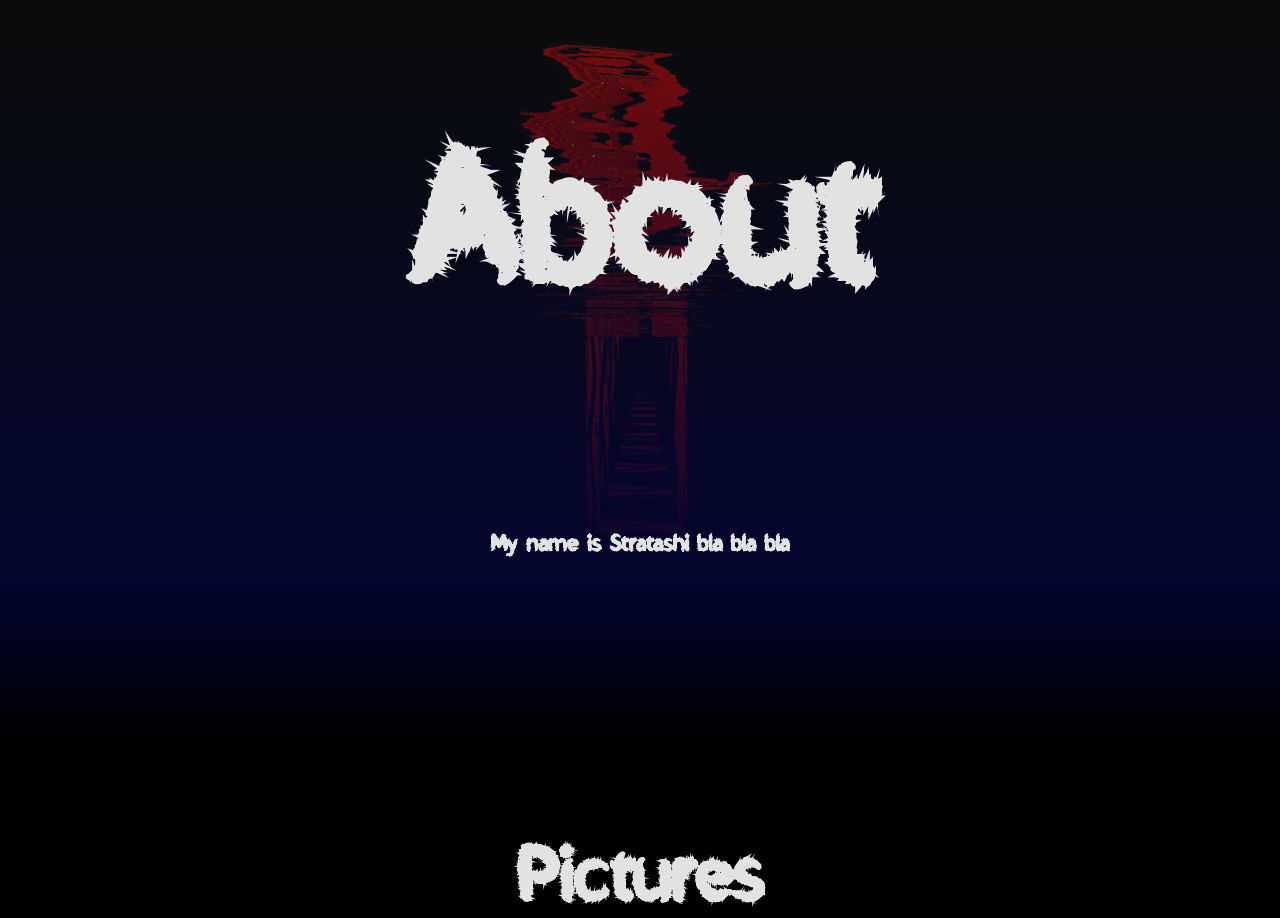
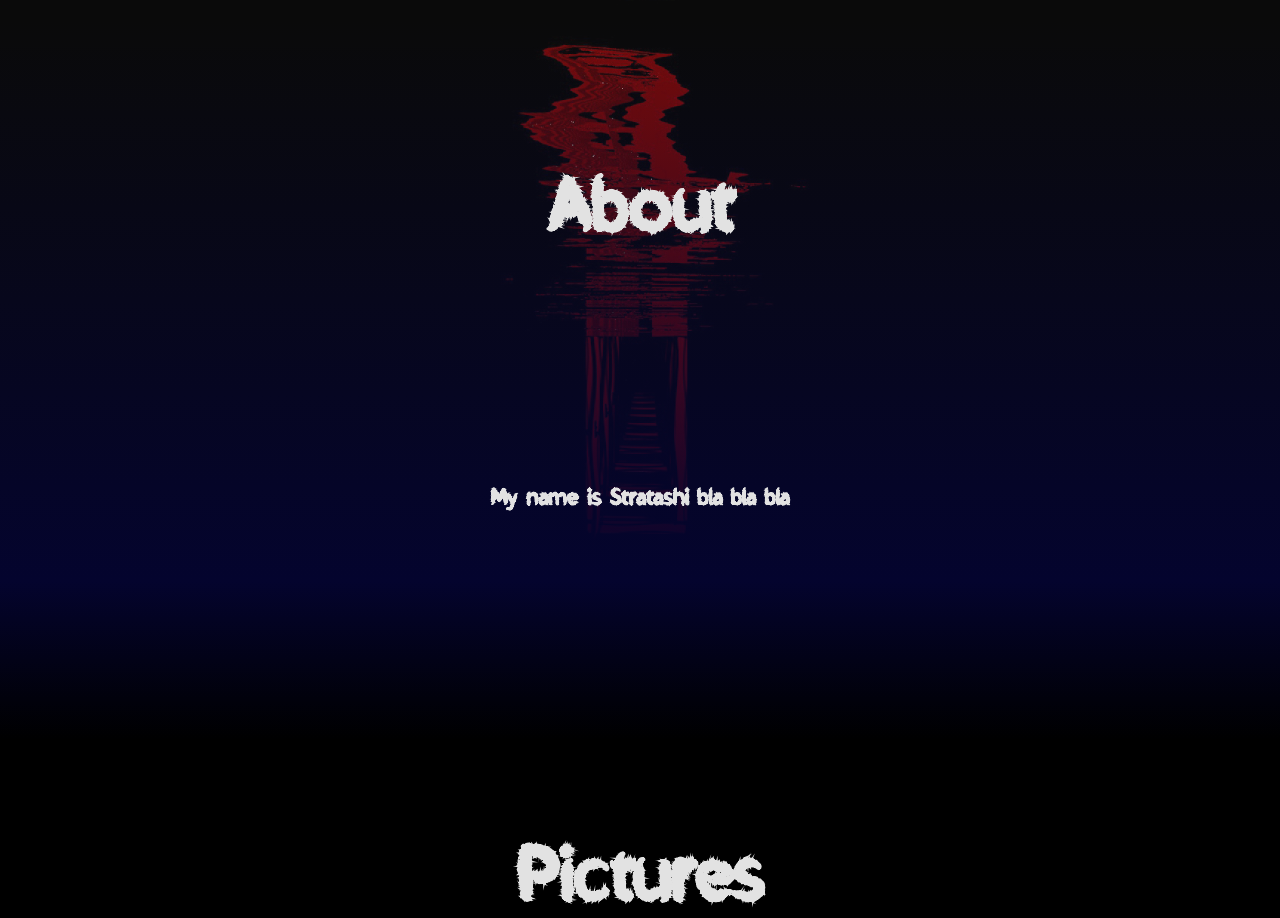
Before and after one commit to thpapei/stratashi-portfolio, a React app: page / in a window 1280 px wide. Shown: the part 860-1778 px from the top of the page. Built offline with nearby package versions, Linux system fonts and the light colour scheme.

Commit message:
About title is now smaller

```diff
--- a/src/styles/components/_About.scss
+++ b/src/styles/components/_About.scss
@@ -10,9 +10,5 @@
 
   .title {
     font-size: $title;
-
-    @media (min-width: $desktop-breakpoint) {
-      font-size: $main-title-desktop
-    }
   }
 }
```
